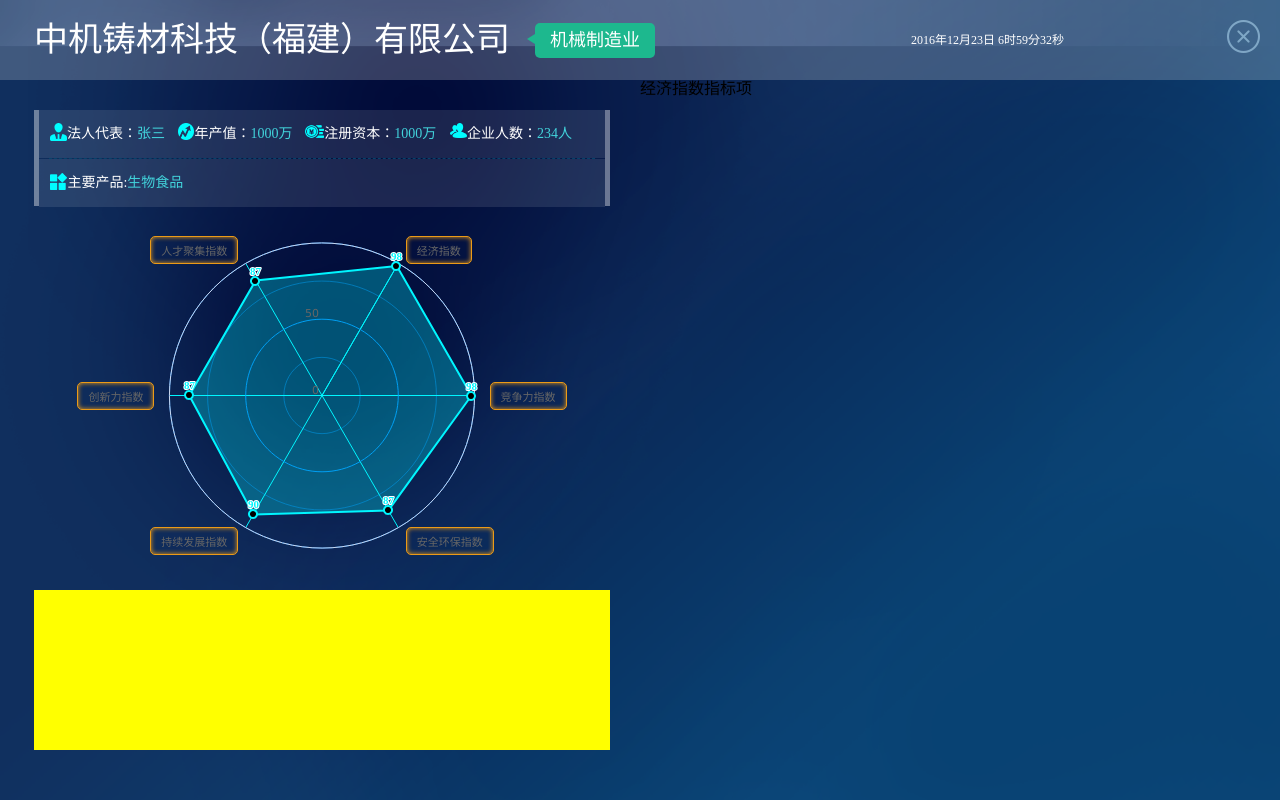
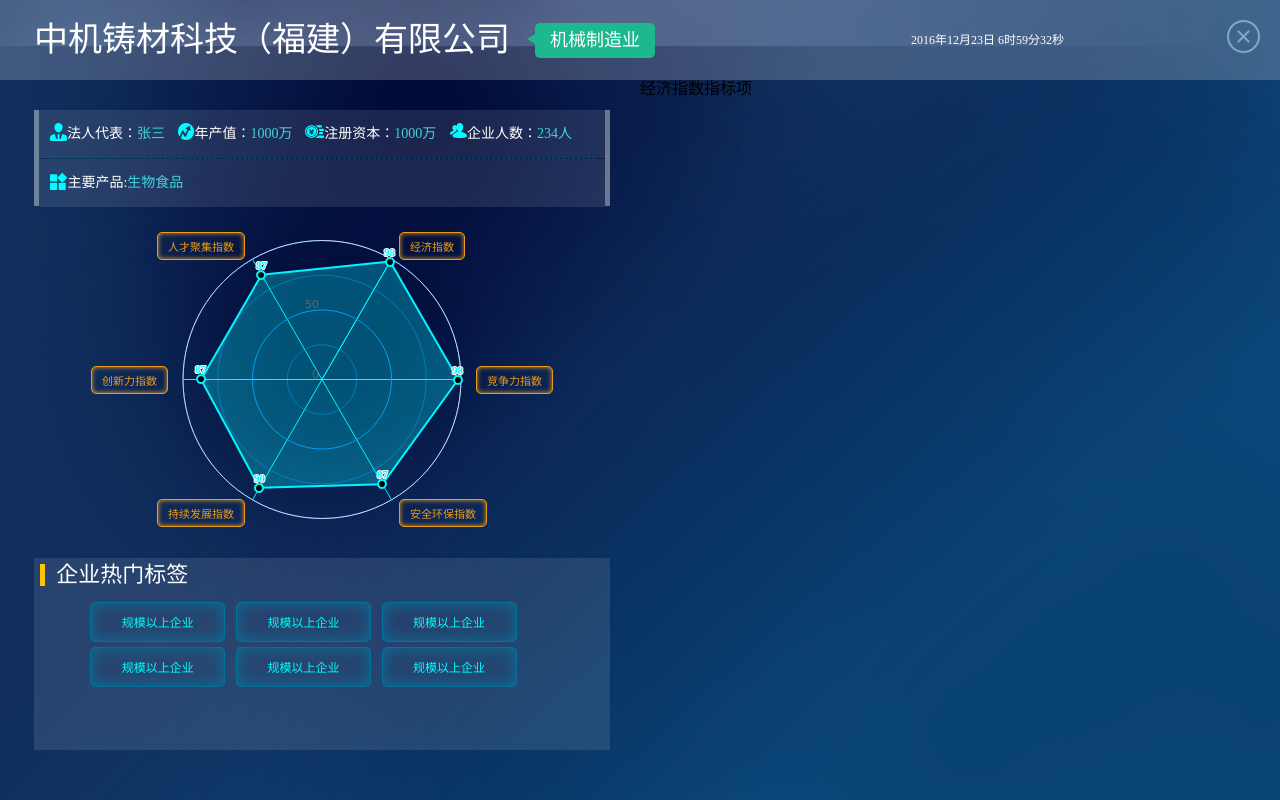
Before and after one commit to ChenFangzheng/es6_template, a website built with webpack: page jinshayuan/src/qiyehuaxiang/index.html in a window 1280 px wide. Shown: the top 800 px of the page. Built offline with nearby package versions, Linux system fonts and the light colour scheme.

Commit message:
企业热门标签

```diff
--- a/jinshayuan/src/qiyehuaxiang/index.html
+++ b/jinshayuan/src/qiyehuaxiang/index.html
@@ -50,7 +50,17 @@
                     </div>
                 </div>
                 <div id='polarChart'></div>
-                <div id='tags'></div>
+                <div id='tags'>
+                    <div class="titile_y">企业热门标签</div>
+                    <ul>
+                        <li>规模以上企业</li>
+                        <li>规模以上企业</li>
+                        <li>规模以上企业</li>
+                        <li>规模以上企业</li>
+                        <li>规模以上企业</li>
+                        <li>规模以上企业</li>
+                    </ul>
+                </div>
             </div>
             <div class='right'>
                 <div class="rightTitle">经济指数指标项</div>
--- a/jinshayuan/src/qiyehuaxiang/index.js
+++ b/jinshayuan/src/qiyehuaxiang/index.js
@@ -50,13 +50,16 @@ function loadpolar(data) {
         legend: {
             enabled: false
         },
+        tooltip: {
+            enabled: false
+        },
         xAxis: {
             categories: data.categories,
             gridLineColor: '#00F6FF',
             labels: {
                 useHTML: true,
                 formatter: function() {
-                    return '<div class="labelctn" style="border:1px solid #EC9B17;border-radius:5px;padding:5px 10px;box-shadow: inset 0 0 5px #EC9B17;">' + this.value + '</div>';
+                    return '<div class="labelctn" index="' + data.categories.indexOf(this.value) + '" style="border:1px solid #EC9B17;border-radius:5px;padding:5px 10px;box-shadow: inset 0 0 5px #EC9B17;">' + this.value + '</div>';
                 }
             },
             tickmarkPlacement: 'on'
@@ -94,7 +97,7 @@ function loadpolar(data) {
             point: {
                 events: {
                     mouseOver: function() {
-                        console.log($(this.series.xAxis.labelGroup.div).find('.labelctn').eq(this.series.index));
+                        //console.log($(this.series.xAxis.labelGroup.div).find('.labelctn').eq(this.series.index));
                     }
                 }
             },
@@ -116,6 +119,12 @@ function loadpolar(data) {
         }]
     };
     Highcharts.chart('polarChart', option);
+
+    let array = $('.labelctn');
+    array.on('click', function() {
+        array.removeClass('label_selected');
+        $(this).addClass('label_selected');
+    })
 }
 
 getData().then(function(data) {
--- a/jinshayuan/src/qiyehuaxiang/index.scss
+++ b/jinshayuan/src/qiyehuaxiang/index.scss
@@ -77,6 +77,17 @@ body {
         height: -webkit-calc( 100% - 80px);
         height: -moz-calc( 100% - 80px);
         position: absolute;
+        .titile_y {
+            font-size: 22px;
+            font-family: 'Microsoft YaHei';
+            color: #fff;
+            line-height: 22px;
+            position: relative;
+            box-sizing: border-box;
+            padding-left: 2%;
+            border-left: 5px solid #FDC400;
+        }
+        .title_b {}
         .left {
             width: 50%;
             height: 100%;
@@ -188,12 +199,45 @@ body {
             }
             #polarChart {
                 width: 100%;
-                height: 60%;
+                height: 55%;
+                .labelctn {
+                    border: 1px solid #EC9B17;
+                    border-radius: 5px;
+                    padding: 5px 10px;
+                    box-shadow: inset 0 0 15px #EC9B17;
+                    color: #EC9B17;
+                    cursor: pointer;
+                }
+                .label_selected {
+                    box-shadow: inset 0 0 47px #EC9B17 !important;
+                    color: white;
+                }
             }
             #tags {
                 width: 100%;
-                height: 25%;
-                background: yellow;
+                height: 30%;
+                background: rgba(255, 255, 255, 0.1);
+                box-sizing: border-box;
+                padding: 1% 0 0 1%;
+                ul {
+                    li {
+                        list-style-type: none;
+                        float: left;
+                        color: #00FDFF;
+                        font-size: 12px;
+                        font-family: 'Microsoft YaHei';
+                        border: 1px solid #06729C;
+                        box-shadow: inset 0 0 15px #06729C;
+                        border-radius: 5px;
+                        width: 135px;
+                        height: 40px;
+                        box-sizing: border-box;
+                        line-height: 40px;
+                        text-align: center;
+                        margin-left: 2%;
+                        margin-bottom: 1%;
+                    }
+                }
             }
         }
         .right {
```
